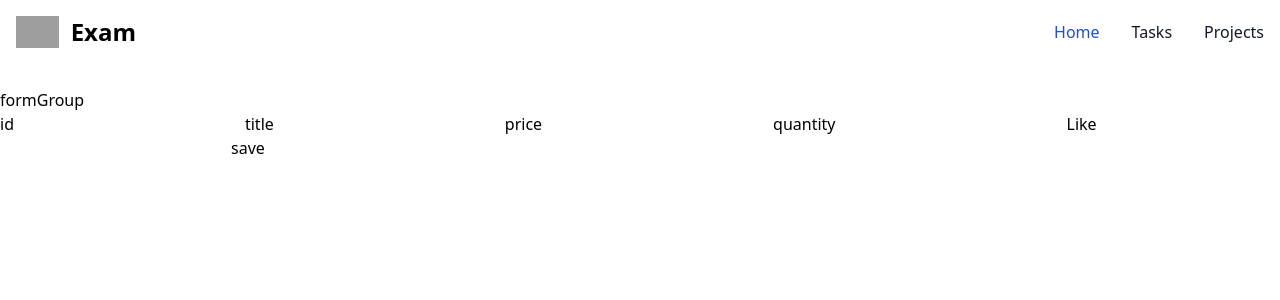
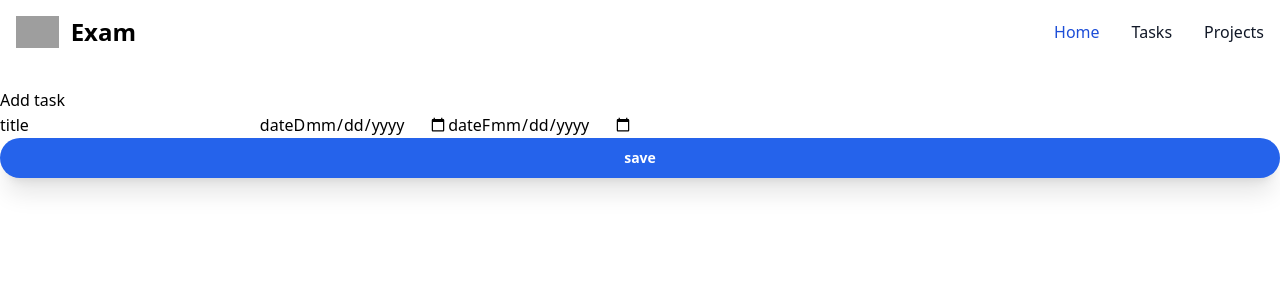
Before and after one commit to tahersouissi/EXAMEN_1ALINFO1_2024, an Angular app: page /addtask/1 in a window 1280 px wide. Shown: the top 300 px of the page. Built offline with nearby package versions, Linux system fonts and the light colour scheme; data requests are answered from the project's data file; grey boxes are pictures that could not be loaded.

Commit message:
add task

```diff
--- a/src/app/add-task/add-task.component.html
+++ b/src/app/add-task/add-task.component.html
@@ -1,38 +1,33 @@
 <br>
-<p>formGroup</p>
+<h1>Add task</h1>
 <form [formGroup]="Task">
-    <label>id</label>
-    <input class="form-control" type="text" formControlName="id">
-
-    <div class="alert alert-danger" *ngIf="this.Task.controls['id'].invalid && this.Task.controls['id'].touched">
-        <p *ngIf="this.Task.controls['id'].hasError('required')">nom est obligatoire</p>
-    </div>
-
     <label>title</label>
     <input class="form-control" type="text" formControlName="title">
 
     <div class="alert alert-danger" *ngIf="this.Task.controls['title'].invalid && this.Task.controls['title'].touched">
+        <p *ngIf="this.Task.controls['title'].hasError('required')">nom est obligatoire</p>
+    </div>
 
-        <p>title est obligatoire</p>
-        <p>tile doit etre min 6 caracteres</p>
+    <label>dateD</label>
+    <input class="form-control" type="date" formControlName="dateD">
+
+    <div class="alert alert-danger" *ngIf="this.Task.controls['dateD'].invalid && this.Task.controls['dateD'].touched">
+
+        <p>dateD est obligatoire</p>
     </div>
-    <label>price</label>
-    <input class="form-control" type="text" formControlName="price">
-
-    <div class="alert alert-danger" *ngIf="this.Task.controls['price'].invalid && this.Task.controls['price'].touched">
-
-        <p>price est obligatoire</p>
-    </div>
-    <label>quantity</label>
-    <input class="form-control" type="text" formControlName="quantity">
 
 
-    <label>Like</label>
-    <input class="form-control" type="text" formControlName="like">
+    <label>dateF</label>
+    <input class="form-control" type="date" formControlName="dateF">
+
+    <div class="alert alert-danger" *ngIf="this.Task.controls['dateF'].invalid && this.Task.controls['dateF'].touched">
+
+        <p>dateF est obligatoire</p>
+    </div>
 
 
 
 
-    <input class="btn btn-success" type="submit" value="save"  [disabled]="Task.invalid">
+    <input class="w-full shadow-xl py-2.5 px-4 text-sm font-semibold rounded-full text-white bg-blue-600 hover:bg-blue-700 focus:outline-none" type="submit" value="save" (click)="save(Task.value)" [disabled]="Task.invalid">
 
 </form>
--- a/src/app/add-task/add-task.component.ts
+++ b/src/app/add-task/add-task.component.ts
@@ -1,7 +1,9 @@
+import { Task } from './../modules/task';
 import { Component } from '@angular/core';
 import { FormControl, FormGroup, Validators } from '@angular/forms';
-import { ActivatedRoute } from '@angular/router';
+import { ActivatedRoute, Route, Router } from '@angular/router';
 import { ProjectsService } from '../services/projects.service';
+import { Project } from '../modules/project';
 
 @Component({
   selector: 'app-add-task',
@@ -10,32 +12,43 @@ import { ProjectsService } from '../services/projects.service';
 })
 export class AddTaskComponent {
 
-  constructor(private Act: ActivatedRoute,private ser : ProjectsService ) { }
+  constructor(private Act: ActivatedRoute, private ser: ProjectsService,private router : Router) { }
   id!: number;
+  product! : Project ;
   ngOnInit() {
     this.id = this.Act.snapshot.params['id']
     console.log(this.id)
+    this.ser.getProductById(this.id).subscribe({
+      next: (data) => this.product = data as Project
+    })
     // this.listAppartmentsFiltered = this.listApartments.filter((a) => a.residence.id == this.id);
     // console.log(this.listAppartmentsFiltered)
-    this.ser.addTasks({
-      "id" : 10
-    });
+
   }
 
   Task = new FormGroup({
-    id: new FormControl('', Validators.required),
     title: new FormControl('', [Validators.required, Validators.minLength(6)]),
-    price: new FormControl('', Validators.required),
-    quantity: new FormControl('', Validators.required),
-    like: new FormControl('', Validators.required),
+    dateD: new FormControl('', Validators.required),
+    dateF: new FormControl('', Validators.required),
   })
   // save(){
   //   this.ps.addProduct(this.Task.value as any)
   // }
 
-  save() {
-    this.ser.addTasks({
-      "id" : 10
+  save(Task : any) {
+    const Taskk = {
+      title: Task.title,
+      dateD: Task.dateD,
+      dateF: Task.dateF,
+      status: "To Do",
+      project: this.product
+    };
+    this.ser.addTasks(Taskk).subscribe({
+      next: (data) => {console.log("data" + data)
+        this.router.navigate(['/login'])
+      }
+
     });
+
   }
 }
--- a/src/app/services/projects.service.ts
+++ b/src/app/services/projects.service.ts
@@ -1,5 +1,7 @@
-import { HttpClient } from '@angular/common/http';
+import { HttpClient, HttpHeaders } from '@angular/common/http';
 import { Injectable } from '@angular/core';
+import { Observable } from 'rxjs';
+import { Task } from '../modules/task';
 
 @Injectable({
   providedIn: 'root'
@@ -7,19 +9,24 @@ import { Injectable } from '@angular/core';
 export class ProjectsService {
 
 
-  constructor(private http:HttpClient) { }
+  constructor(private http: HttpClient) { }
 
-  getProducts(){
+  getProducts() {
     return this.http.get('http://localhost:3000/projects')
+  }
+  getProductById(num:number) {
+    return this.http.get('http://localhost:3000/projects/'+num)
   }
 
 
+  addTasks(data: any) : Observable<any>{
+    const httpOptions = {
+      headers: new HttpHeaders({
+        'Content-Type':  'application/json',
+      })
+    };
+    return this.http.post('http://localhost:3000/task', data,httpOptions)
+  }
 
-  addTasks(data:any){
-    const signInBody = {
-      id: 100,
-      title: "tata",
-    };
-    return this.http.post('http://localhost:3000/task',signInBody)
-  }
+
 }
```
